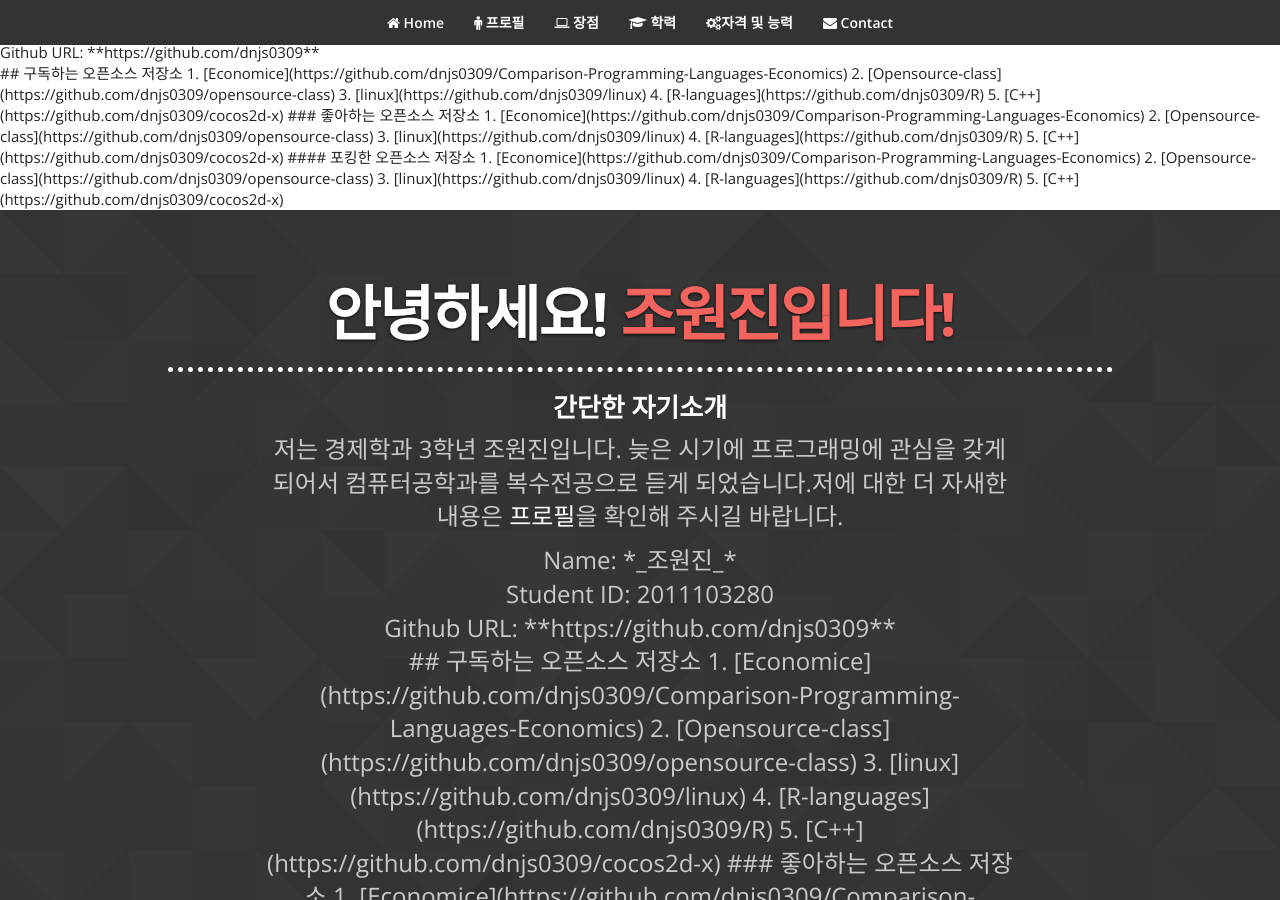
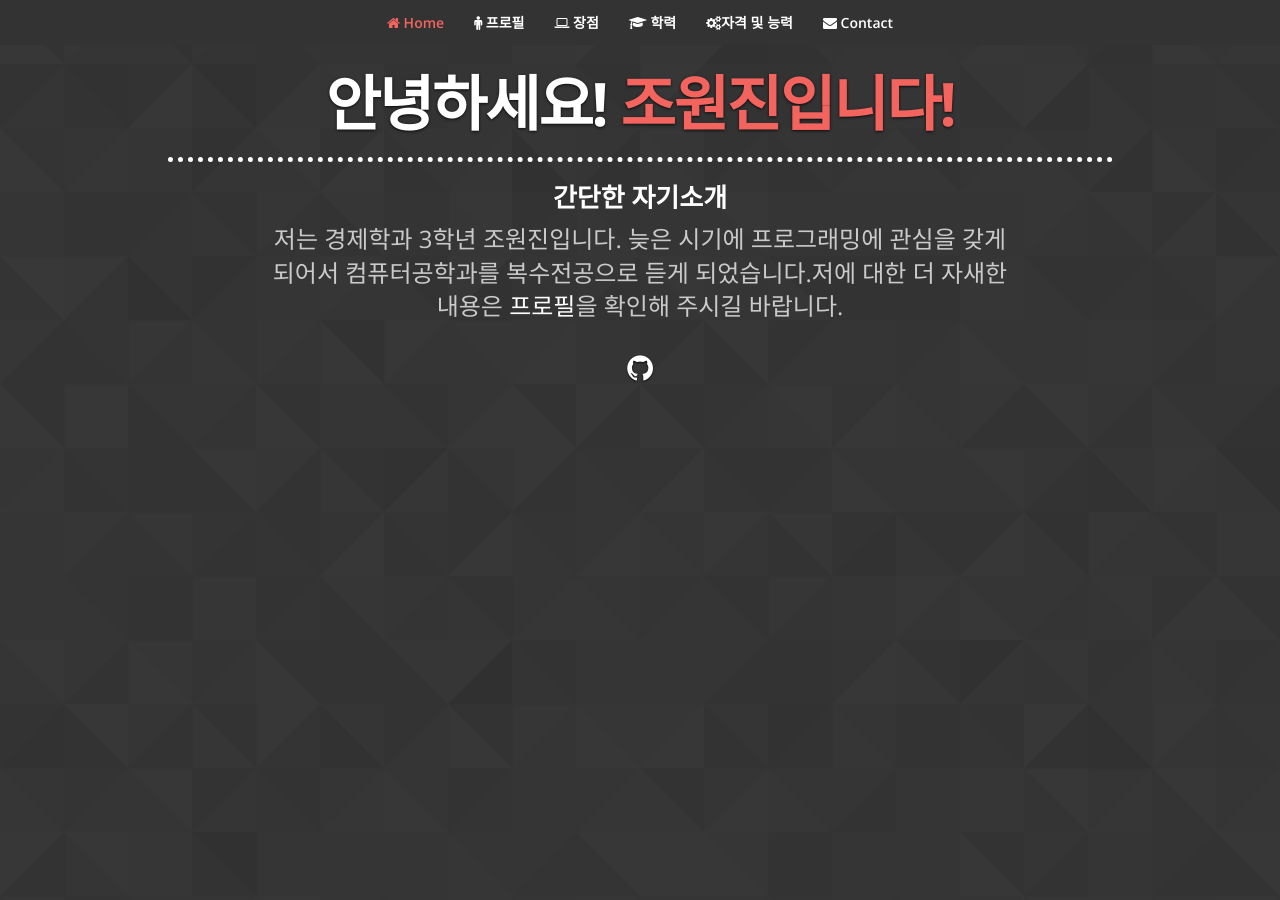
Before and after one commit to dnjs0309/dnjs0309.github.io, a Jekyll site: the page built from index.html, in a window 1280 px wide and 900 px high. Built offline with Jekyll 4.4.1, drawn with Linux system fonts in a browser that asks for light colours; nearby versions of some CDN libraries; some of the changed text lies outside the part shown.

Commit message:
Update header.html

```diff
--- a/_includes/header.html
+++ b/_includes/header.html
@@ -1,31 +1,3 @@
-
-Name: *_조원진_*<br>
-Student ID: 2011103280<br>
-Github URL: **https://github.com/dnjs0309**<br>
-## 구독하는 오픈소스 저장소
-
-1. [Economice](https://github.com/dnjs0309/Comparison-Programming-Languages-Economics)
-2. [Opensource-class](https://github.com/dnjs0309/opensource-class)
-3. [linux](https://github.com/dnjs0309/linux)
-4. [R-languages](https://github.com/dnjs0309/R)
-5. [C++](https://github.com/dnjs0309/cocos2d-x)
-
-### 좋아하는 오픈소스 저장소
-
-1. [Economice](https://github.com/dnjs0309/Comparison-Programming-Languages-Economics)
-2. [Opensource-class](https://github.com/dnjs0309/opensource-class)
-3. [linux](https://github.com/dnjs0309/linux)
-4. [R-languages](https://github.com/dnjs0309/R)
-5. [C++](https://github.com/dnjs0309/cocos2d-x)
-
-#### 포킹한 오픈소스 저장소
-
-1. [Economice](https://github.com/dnjs0309/Comparison-Programming-Languages-Economics)
-2. [Opensource-class](https://github.com/dnjs0309/opensource-class)
-3. [linux](https://github.com/dnjs0309/linux)
-4. [R-languages](https://github.com/dnjs0309/R)
-5. [C++](https://github.com/dnjs0309/cocos2d-x)
-
 <header id="home">
   <div class="container">
     <div class="row">
@@ -44,33 +16,6 @@
             <div class="cover-description">
                 <p>저는 경제학과 3학년 조원진입니다. 늦은 시기에 프로그래밍에 관심을 갖게 되어서 컴퓨터공학과를 복수전공으로 듣게 되었습니다.저에 대한 더 자새한 내용은 <a href="#profile">프로필</a>을 확인해 주시길 바랍니다.</p>
 
-Name: *_조원진_*<br>
-Student ID: 2011103280<br>
-Github URL: **https://github.com/dnjs0309**<br>
-## 구독하는 오픈소스 저장소
-
-1. [Economice](https://github.com/dnjs0309/Comparison-Programming-Languages-Economics)
-2. [Opensource-class](https://github.com/dnjs0309/opensource-class)
-3. [linux](https://github.com/dnjs0309/linux)
-4. [R-languages](https://github.com/dnjs0309/R)
-5. [C++](https://github.com/dnjs0309/cocos2d-x)
-
-### 좋아하는 오픈소스 저장소
-
-1. [Economice](https://github.com/dnjs0309/Comparison-Programming-Languages-Economics)
-2. [Opensource-class](https://github.com/dnjs0309/opensource-class)
-3. [linux](https://github.com/dnjs0309/linux)
-4. [R-languages](https://github.com/dnjs0309/R)
-5. [C++](https://github.com/dnjs0309/cocos2d-x)
-
-#### 포킹한 오픈소스 저장소
-
-1. [Economice](https://github.com/dnjs0309/Comparison-Programming-Languages-Economics)
-2. [Opensource-class](https://github.com/dnjs0309/opensource-class)
-3. [linux](https://github.com/dnjs0309/linux)
-4. [R-languages](https://github.com/dnjs0309/R)
-5. [C++](https://github.com/dnjs0309/cocos2d-x)
-
               </div>
 
               <ul class="social">
```
